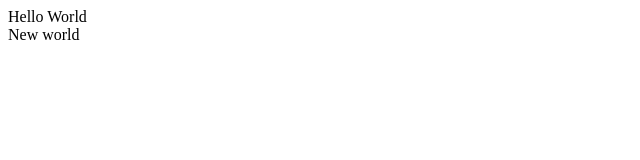
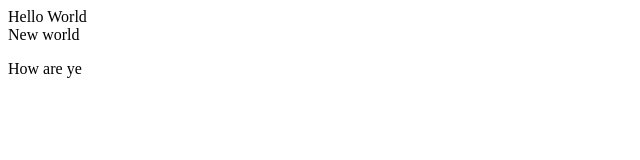
Before and after one commit to CorbinSheridan/GetDemo, a plain HTML site: page index.html in a window 1280 px wide. Shown: the full height of the page, 0-640 px from the left. Drawn offline with Linux system fonts and the light colour scheme.

Commit message:
added how are ye to index.html

```diff
--- a/index.html
+++ b/index.html
@@ -1,2 +1,3 @@
 <div>Hello World</div>
 <div>New world</div>
+<p>How are ye</p>
```
